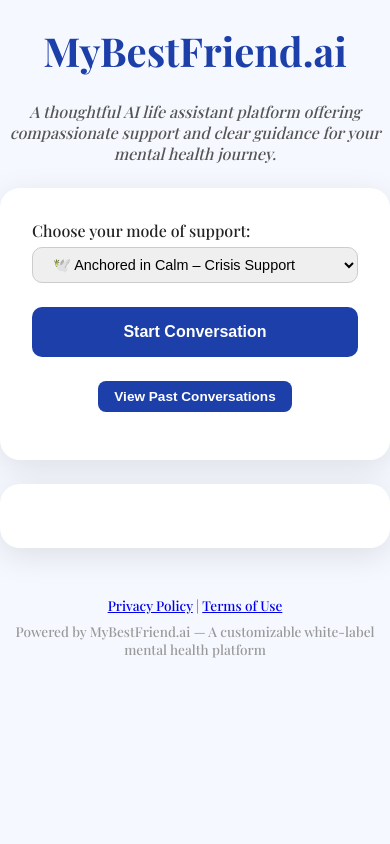
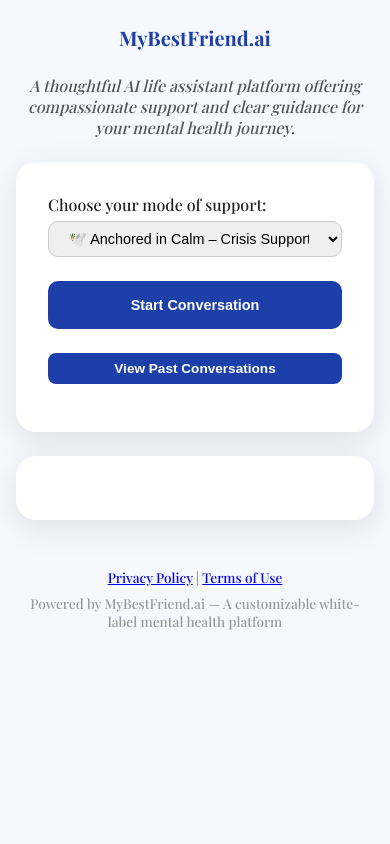
Before and after one commit to nsu15/SolomonicCare.ai, a Flask app: page / in a window 390 px wide. Run offline with Flask 3, Linux system fonts and the light colour scheme.

Commit message:
Frontend update: centered dropdown and improved UI for MyBestFriend.ai

```diff
--- a/templates/index.html
+++ b/templates/index.html
@@ -36,6 +36,75 @@
     #stop-voice-btn:hover{background:#162e8d;}
     footer{margin-top:3rem;text-align:center;font-size:0.85rem;color:#777;}
     .powered{margin-top:0.5rem;font-size:0.85rem;color:#999;text-align:center;}
+    /* Mobile-only adjustments */
+@media (max-width: 768px) {
+  /* Ensure main container fits mobile screen */
+  .container,
+  .main-wrapper,
+  body {
+    max-width: 100vw;
+    padding-left: 1rem;
+    padding-right: 1rem;
+    overflow-x: hidden;
+    box-sizing: border-box;
+  }
+
+  /* Scale down fonts a bit */
+  h1, h2, h3, p, button, input, select, textarea {
+    font-size: 90%; /* adjust as needed */
+  }
+
+  /* Make buttons and inputs fill width but not overflow */
+  button, input, select, textarea {
+    max-width: 100%;
+    width: 100%;
+    box-sizing: border-box;
+  }
+
+  /* If using flex layouts, enable wrapping */
+  .flex-container {
+    flex-wrap: wrap;
+  }
+
+  /* Images scale down */
+  img {
+    max-width: 100%;
+    height: auto;
+  }
+
+  button {
+    white-space: nowrap;
+    overflow: hidden;
+    text-overflow: ellipsis;
+  }
+
+    html, body {
+    overflow-x: hidden;
+  }
+
+  .chat-container, .button-row, .conversation-view {
+    width: 100%;
+    max-width: 100%;
+    overflow-x: hidden;
+    box-sizing: border-box;
+  }
+
+    .chat-box, .message-input, .conversation-controls {
+    padding: 0.5rem;
+    margin: 0 auto;
+  }
+
+  h1 {
+    font-size: 1.25rem;
+  }
+
+  .message {
+    font-size: 0.9rem;
+    line-height: 1.3;
+  }
+
+}
+
   </style>
 </head>
 <body>
```
Also changed, not shown: 18 other files.
